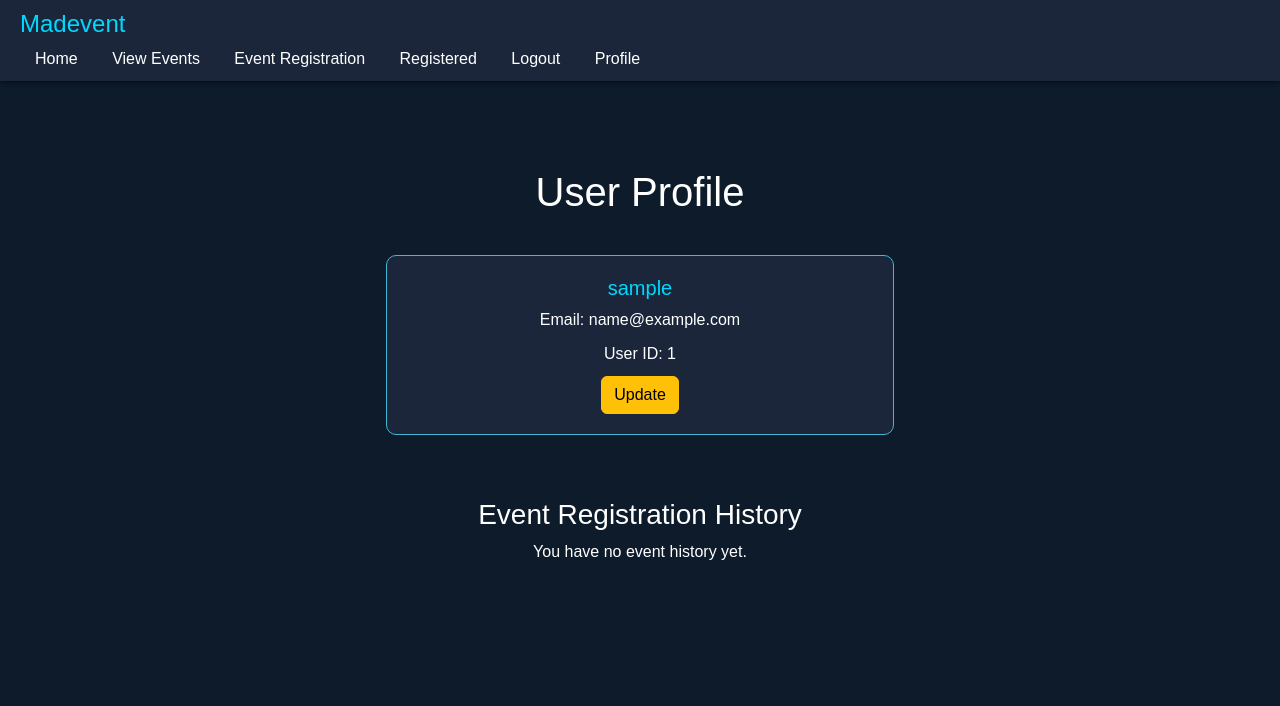
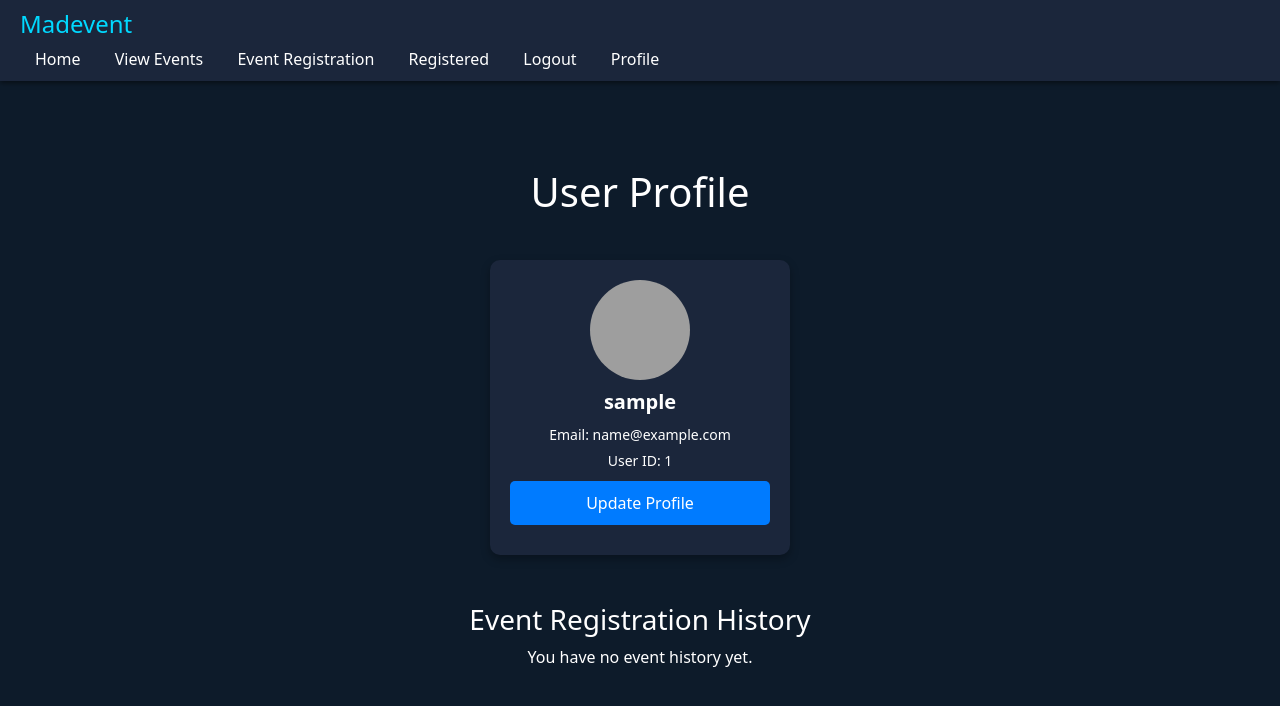
Before and after one commit to akunjone/UTS_IF330_F_Kelompok4, a PHP site: page /user/profilemanagement.php in a window 1280 px wide. Shown: the top 706 px of the page. Run offline with PHP 8.4, Linux system fonts and the light colour scheme; the visitor is signed in with stand-in values (Sample User, id 1); data that the repository does not hold is empty; grey boxes are pictures that could not be loaded.

Commit message:
Update profilemanagement.php

```diff
--- a/UTSWEBPROG/user/profilemanagement.php
+++ b/UTSWEBPROG/user/profilemanagement.php
@@ -9,11 +9,9 @@ if (!isset($_SESSION['id'])) {
 $koneksi = mysqli_connect("localhost", "root", "", "event");
 $id = $_SESSION['id'];
 
-//buat info user
 $data = mysqli_query($koneksi, "SELECT * FROM users WHERE id = '$id'");
 $display = mysqli_fetch_array($data);
 
-//buat event history
 $historyQuery = "
     SELECT e.NamaEvent, e.Tanggal, e.Lokasi, rh.action, rh.Timestamp
     FROM registration_history rh
@@ -34,13 +32,7 @@ $historyResult = mysqli_query($koneksi, $historyQuery);
     <link href="https://cdn.jsdelivr.net/npm/bootstrap@5.3.0-alpha1/dist/css/bootstrap.min.css" rel="stylesheet">
     <style>
         body {
-            display: flex;
-            flex-direction: column;
-            justify-content: flex-start;
-            align-items: center;
-            margin: 0;
             background-color: #0d1b2a;
-            font-family: Arial, sans-serif;
             color: #ffffff;
         }
         .NavbarComponents {
@@ -72,21 +64,43 @@ $historyResult = mysqli_query($koneksi, $historyQuery);
             padding: 20px;
             width: 100%;
         }
-        .card {
-            margin: 15px;
+        .profile-card {
             background-color: #1b263b;
             color: #ffffff;
-            border: 1px solid #45b6d6;
             border-radius: 10px;
+            box-shadow: 0px 4px 10px rgba(0, 0, 0, 0.3);
+            text-align: center;
+            padding: 20px;
+            width: 300px;
+            margin: 0 auto;
+            margin-top: 20px;
         }
-        .card-body {
-            padding: 20px;
+        .profile-card img {
+            border-radius: 50%;
+            width: 100px;
+            height: 100px;
         }
-        .card-title {
-            color: #00d9ff; /* Title color */
+        .profile-card h2 {
+            font-size: 20px;
+            margin: 10px 0;
+            font-weight: 700;
         }
-        .card-text {
-            margin-bottom: 10px;
+        .profile-card p {
+            font-size: 14px;
+            margin: 5px 0;
+            color: #ffffff;
+        }
+        .profile-card .btn {
+            display: block;
+            width: 100%;
+            padding: 10px;
+            margin: 10px 0;
+            border: none;
+            border-radius: 5px;
+            font-size: 16px;
+            cursor: pointer;
+            background-color: #007bff;
+            color: white;
         }
     </style>
 </head>
@@ -105,21 +119,20 @@ $historyResult = mysqli_query($koneksi, $historyQuery);
     </nav>
 </header>
 
-    <div class="content container">
+<div class=" content container">
     <h1 class="text-center mt-5">User Profile</h1>
     <div class="row justify-content-center mt-4">
         <div class="col-md-6">
-                <div class="card">
-                    <div class="card-body text-center">
-                        <h5 class="card-title"><?php echo htmlspecialchars($display['username']); ?></h5>
-                        <p class="card-text">Email: <?php echo htmlspecialchars($display['email']); ?></p>
-                        <p class="card-text">User ID: <?php echo htmlspecialchars($display['id']); ?></p>
-                        <a href='updateprofile.php?id=<?php echo htmlspecialchars($display['id']); ?>' class='btn btn-warning'>Update</a>
+            <div class="profile-card">
+                <img src="https://img.myloview.com/posters/default-avatar-profile-flat-icon-social-media-user-vector-portrait-of-unknown-a-human-image-700-209987471.jpg" alt="Profile picture">
+                <h2><?php echo htmlspecialchars($display['username']); ?></h2>
+                <p>Email: <?php echo htmlspecialchars($display['email']); ?></p>
+                <p>User ID: <?php echo htmlspecialchars($display['id']); ?></p>
+                <a href='updateprofile.php?id=<?php echo htmlspecialchars($display['id']); ?>' class='btn'>Update Profile</a>
             </div>
         </div>
     </div>
-        </div>
-        <!-- buat history -->
+    <!-- Event registration history -->
     <div class="event-history container mt-5">
         <h3 class="text-center">Event Registration History</h3>
         <div class="row justify-content-center">
```
Lines whose indentation alone changed are shown as unchanged.
